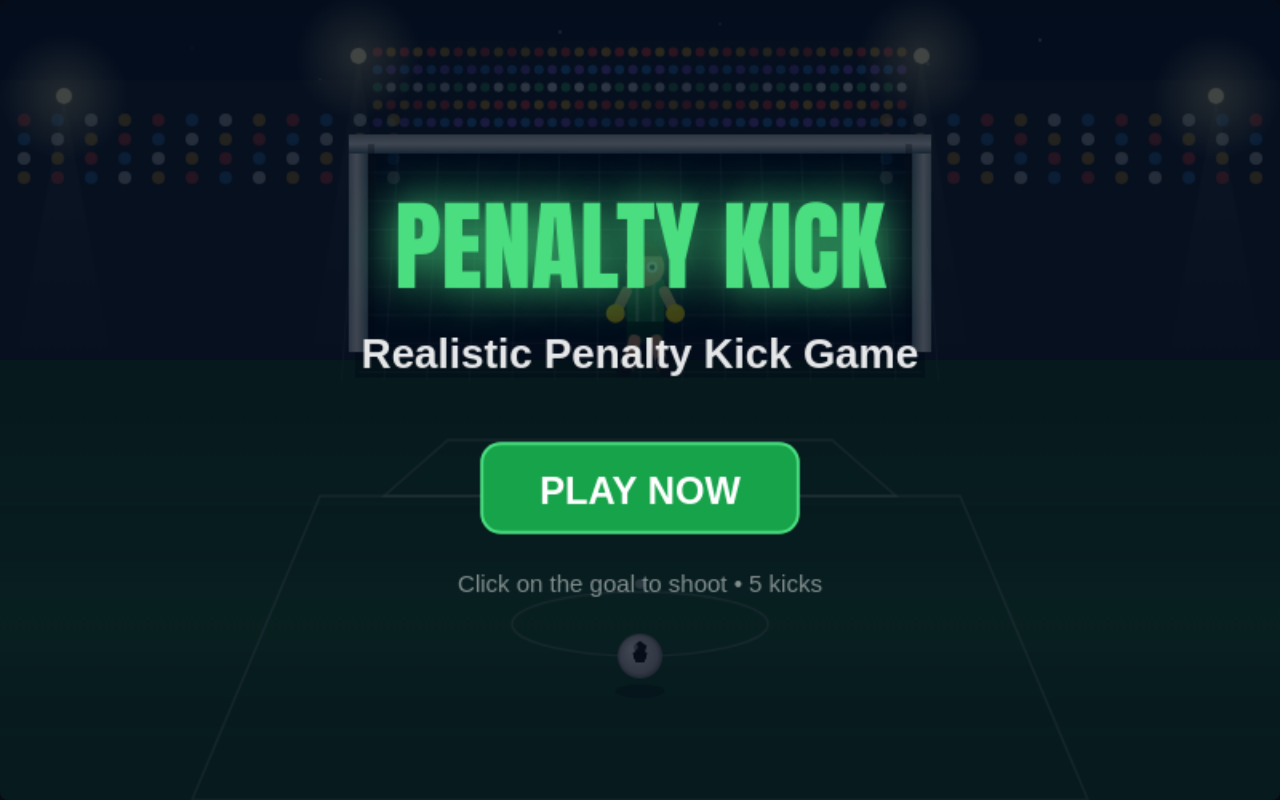
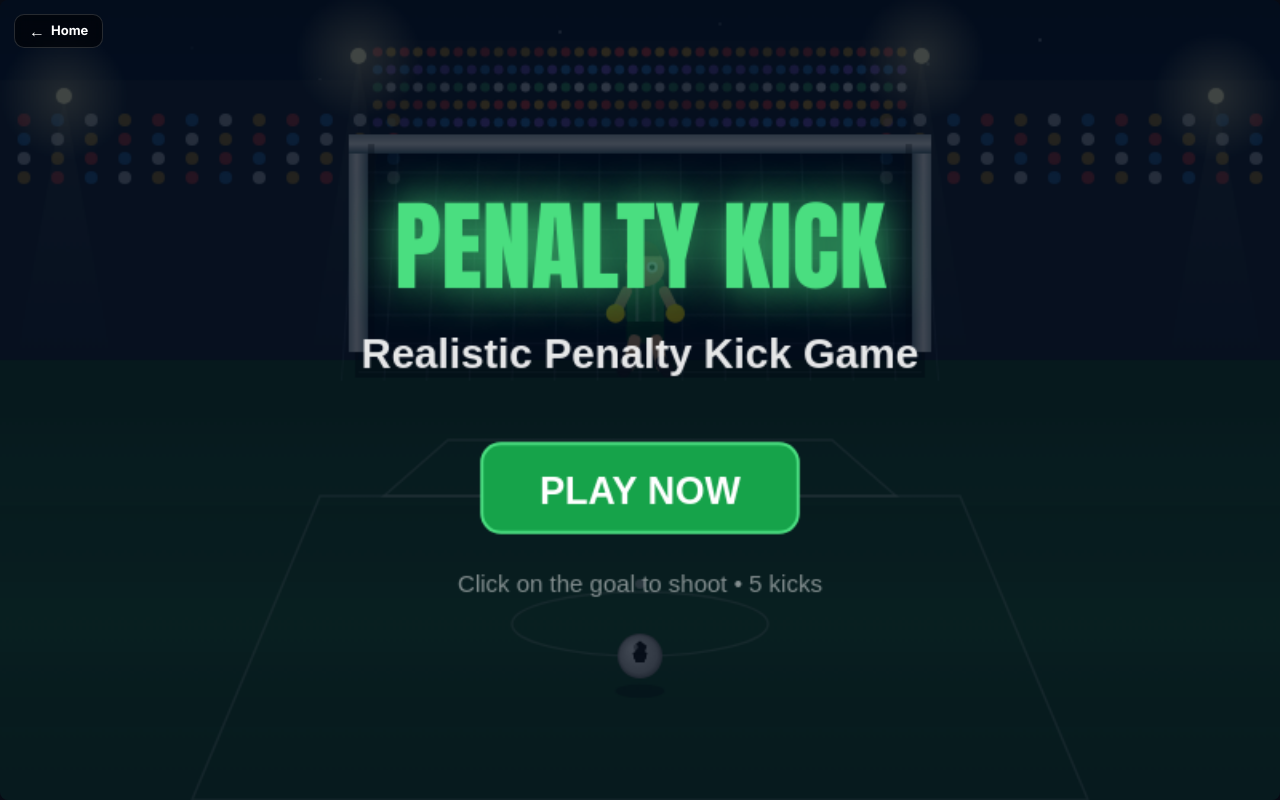
Before and after one commit to yusufsafary/kickoff, a React (Vite) app: page / in a window 1280 px wide. Both pictures are taken after a click on the button "Play Now". Built offline with nearby package versions, Linux system fonts and the light colour scheme.

Commit message:
feat: add onBack prop and home button overlay

```diff
--- a/src/components/PenaltyGame.tsx
+++ b/src/components/PenaltyGame.tsx
@@ -55,7 +55,11 @@ function project(x3d: number, y3d: number, z3d: number) {
   return { px, py, scale };
 }
 
-export default function PenaltyGame() {
+interface PenaltyGameProps {
+  onBack?: () => void;
+}
+
+export default function PenaltyGame({ onBack }: PenaltyGameProps) {
   const canvasRef = useRef<HTMLCanvasElement>(null);
   const animRef = useRef<number>(0);
   const stateRef = useRef<GameState>("menu");
@@ -1119,6 +1123,31 @@ export default function PenaltyGame() {
 
   return (
     <div className="game-container">
+      {onBack && (
+        <button
+          onClick={onBack}
+          style={{
+            position: "fixed",
+            top: 14,
+            left: 14,
+            zIndex: 100,
+            background: "rgba(0,0,0,0.55)",
+            border: "1px solid rgba(255,255,255,0.15)",
+            color: "#fff",
+            borderRadius: 10,
+            padding: "6px 14px",
+            fontSize: 13,
+            fontWeight: 700,
+            cursor: "pointer",
+            backdropFilter: "blur(8px)",
+            display: "flex",
+            alignItems: "center",
+            gap: 6,
+          }}
+        >
+          <span style={{ fontSize: 16, lineHeight: 1 }}>&#8592;</span> Home
+        </button>
+      )}
       <canvas
         ref={canvasRef}
         width={W}
```
